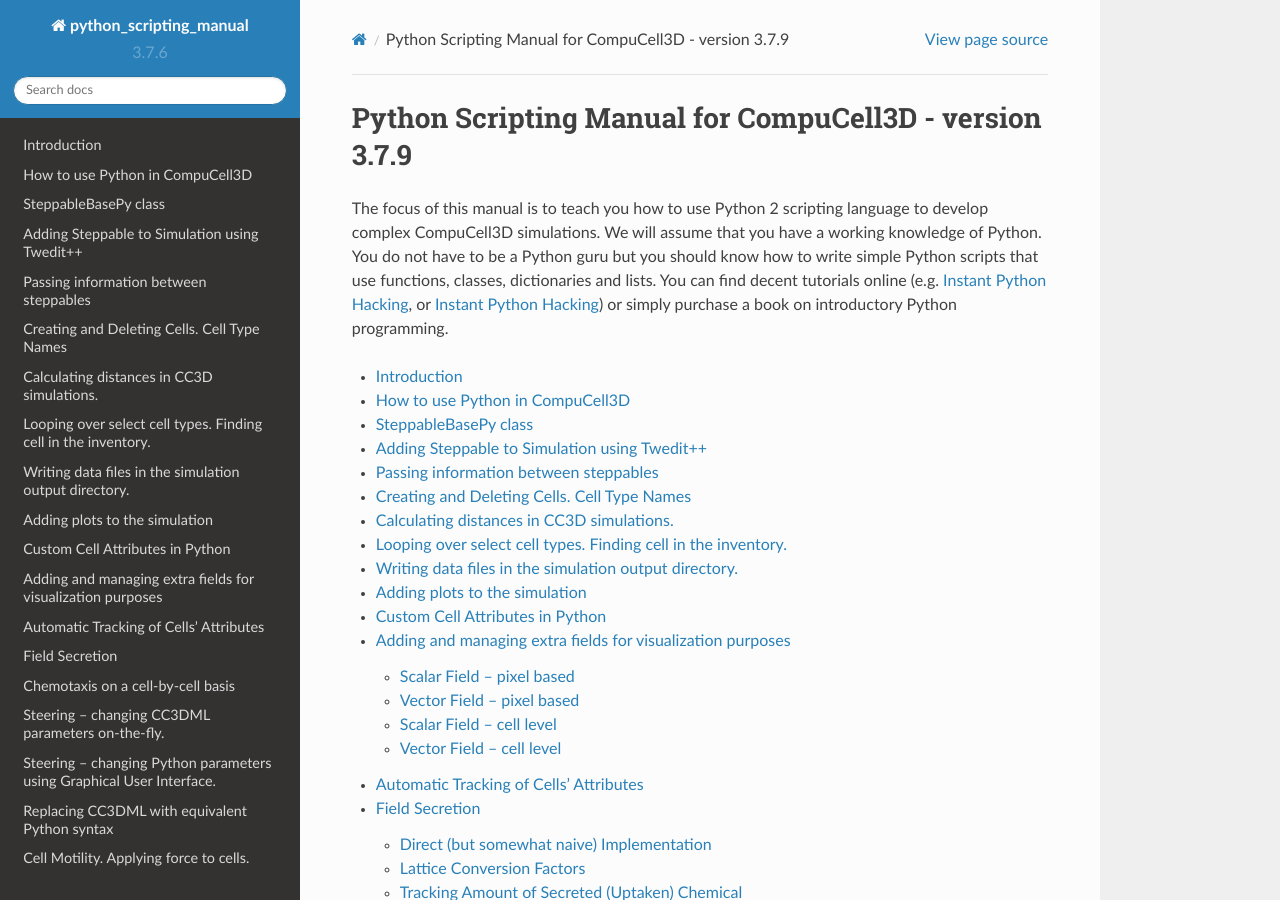
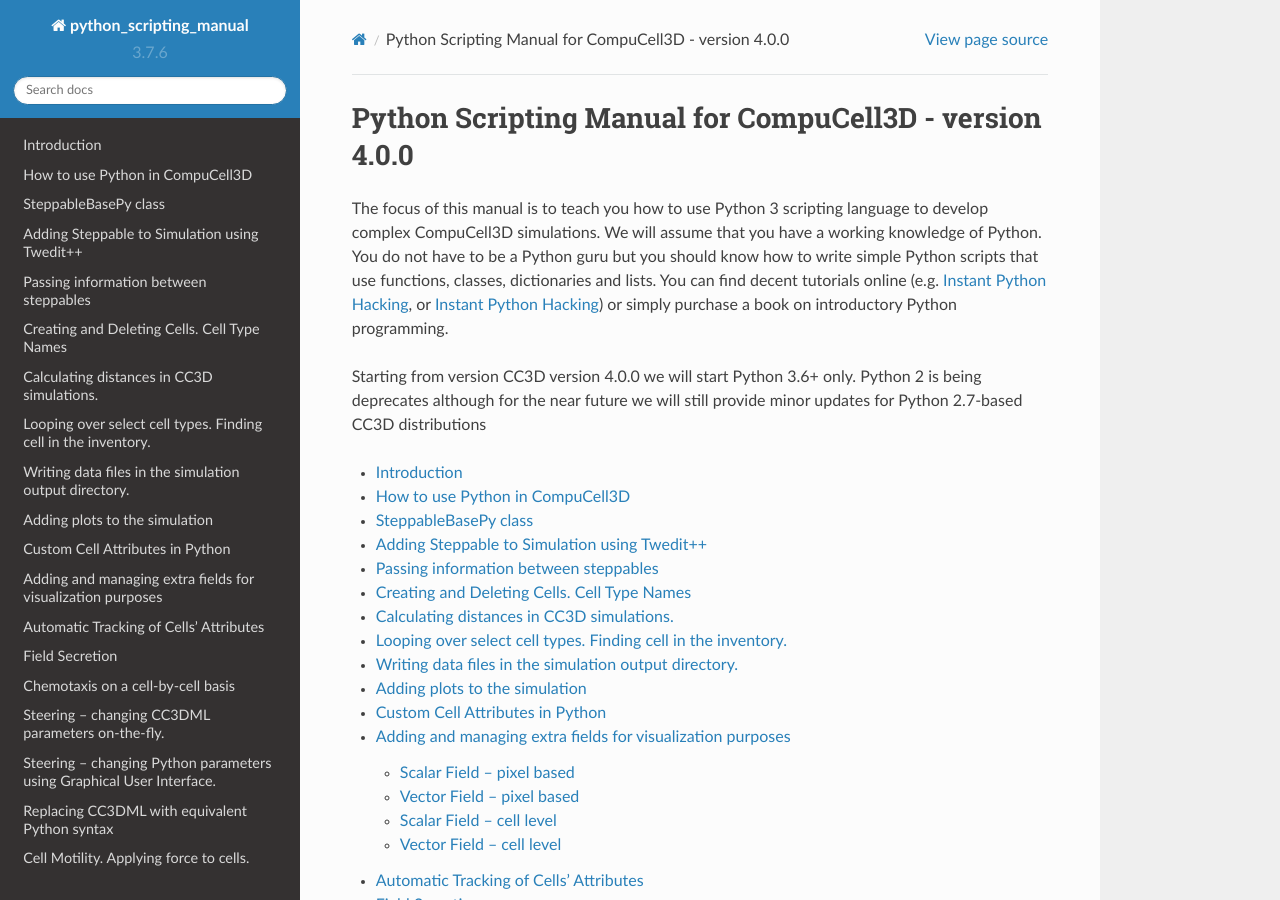
Before and after one commit to CompuCell3D/PythonScriptingManual, a Sphinx documentation site: the page built from docs/index.rst, in a window 1280 px wide and 900 px high. Built offline with Sphinx 7.4.7 and the Read the Docs theme 2.0.0, drawn with Linux system fonts in a browser that asks for light colours.

Commit message:
starting 4.0.0 manual

```diff
--- a/docs/index.rst
+++ b/docs/index.rst
@@ -1,10 +1,19 @@
 .. python_scripting_manual documentation master file, created by
 
 
-Python Scripting Manual for CompuCell3D - version 3.7.9
+Python Scripting Manual for CompuCell3D - version 4.0.0
 =======================================================
 
-The focus of this manual is to teach you how to use Python 2 scripting language to develop complex CompuCell3D simulations. We will assume that you have a working knowledge of Python. You do not have to be a Python guru but you should know how to write simple Python scripts that use functions, classes, dictionaries and lists. You can find decent tutorials online (e.g. `Instant Python Hacking <http://hetland.org/writing/instant-hacking.html>`__, or `Instant Python Hacking <http://hetland.org/writing>`__) or simply purchase a book on introductory Python programming.
+The focus of this manual is to teach you how to use Python 3 scripting language to develop complex
+CompuCell3D simulations. We will assume that you have a working knowledge of Python.
+You do not have to be a Python guru but you should know how to write simple Python scripts
+that use functions, classes, dictionaries and lists. You can find decent
+tutorials online (e.g. `Instant Python Hacking <http://hetland.org/writing/instant-hacking.html>`__,
+or `Instant Python Hacking <http://hetland.org/writing>`__) or
+simply purchase a book on introductory Python programming.
+
+Starting from version CC3D version 4.0.0 we will start Python 3.6+ only. Python 2 is being deprecates although
+for the near future we will still provide minor updates for Python 2.7-based CC3D distributions
 
 .. toctree::
    :maxdepth: 2
```
